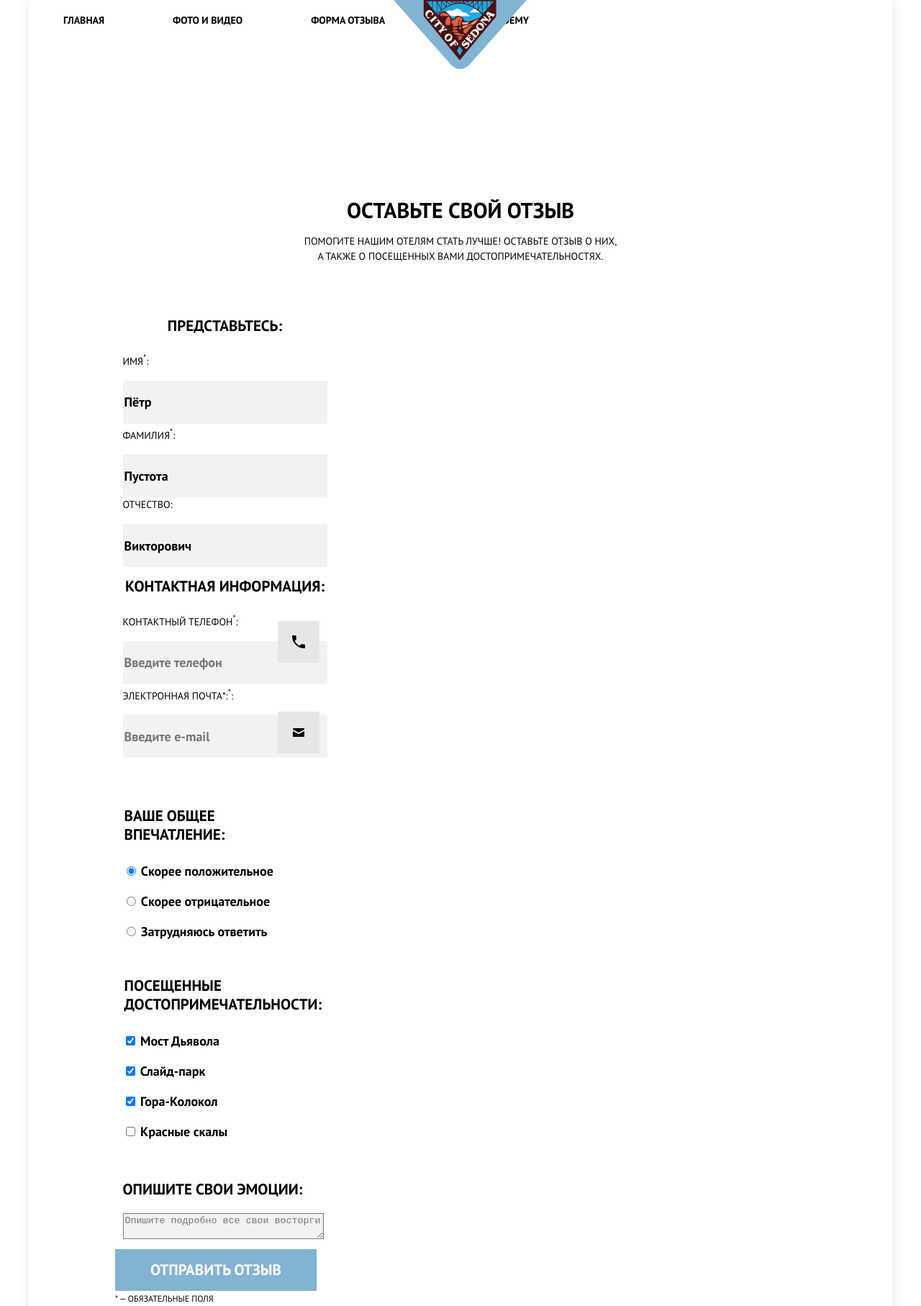
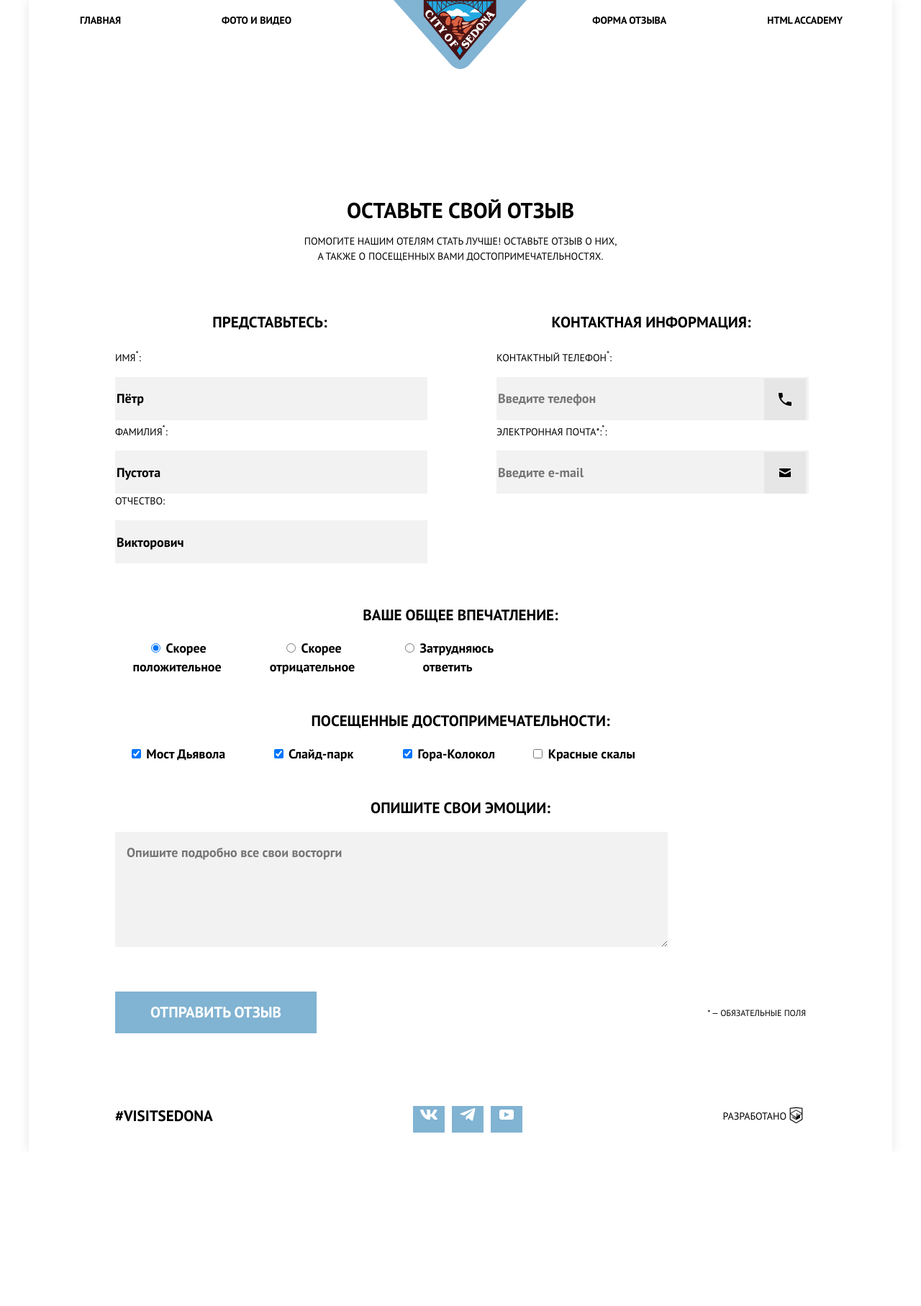
Before and after one commit to htmlacademy-adaptive/2078305-sedona-28, a website: page source/form.html in a window 1280 px wide. Shown: the top 1815 px of the page at 72% size. After the commit the page ends 1601 px from the top, so only its background shows below. Drawn offline with nearby package versions, Linux system fonts and the light colour scheme; files that its build step writes are made by us from their sources.

Commit message:
завершает мелкие сетки

```diff
--- a/source/form.html
+++ b/source/form.html
@@ -18,9 +18,9 @@
         <button class="main-nav__toggle" type="button">
           <span class="visually-hidden">открыть меню</span>
           <svg width="23" height="22" viewBox="0 0 23 22" fill="currentColor" xmlns="http://www.w3.org/2000/svg">
-            <path d="M22.9 0H0V4H22.9V0Z" fill="#81B3D2"/>
-            <path d="M22.9 9H0V13H22.9V9Z" fill="#81B3D2"/>
-            <path d="M22.9 18H0V22H22.9V18Z" fill="#81B3D2"/>
+            <path d="M22.9 0H0V4H22.9V0Z" fill="#81B3D2" />
+            <path d="M22.9 9H0V13H22.9V9Z" fill="#81B3D2" />
+            <path d="M22.9 18H0V22H22.9V18Z" fill="#81B3D2" />
           </svg>
         </button>
         <div class="main-nav__wrapper">
@@ -56,8 +56,8 @@
 
 
         <div class="reviews">
+          <form class="reviews__form form" action="https://echo.htmlacademy.ru" method="get">
             <div class="reviews__personal-dates">
-            <form class="reviews__form form" action="https://echo.htmlacademy.ru" method="get">
               <fieldset class="form-content form-content--name">
                 <h2 class="form-content__title">Представьтесь:</h2>
                 <p class="form-content__personal-dates">
@@ -148,16 +148,17 @@
               </ul>
             </fieldset>
 
-          <fieldset class="form-content">
+            <fieldset class="form-content form-content--emotions">
               <h2 class="form-content__title">Опишите свои эмоции:</h2>
               <label class="form-content__content" for="feedback">
                 <textarea class="form-content__field--area" placeholder="Опишите подробно все свои восторги "
                   id="feedback" name="feedback"></textarea>
               </label>
             </fieldset>
-
+            <div class="reviews__send">
             <button class="reviews__button button" type="get">Отправить отзыв</button>
-          <span class="form-content__legend">* — обязательные поля</span>
+            <span class="reviews__legend">* — обязательные поля</span>
+          </div>
           </form>
         </div>
       </div>
@@ -175,11 +176,13 @@
               <a class="social__link social__link--vkontakte" href="#">
                 <svg width="24" height="24" viewBox="0 0 24 24" fill="none" xmlns="http://www.w3.org/2000/svg">
                   <g clip-path="url(#clip0_29549_1753)">
-                  <path fill-rule="evenodd" clip-rule="evenodd" d="M23.45 5.948C23.616 5.402 23.45 5 22.655 5H20.03C19.362 5 19.054 5.347 18.887 5.73C18.887 5.73 17.552 8.926 15.661 11.002C15.049 11.604 14.771 11.795 14.437 11.795C14.27 11.795 14.019 11.604 14.019 11.057V5.948C14.019 5.292 13.835 5 13.279 5H9.151C8.734 5 8.483 5.304 8.483 5.593C8.483 6.214 9.429 6.358 9.526 8.106V11.904C9.526 12.737 9.373 12.888 9.039 12.888C8.149 12.888 5.984 9.677 4.699 6.003C4.45 5.288 4.198 5 3.527 5H0.9C0.15 5 0 5.347 0 5.73C0 6.412 0.89 9.8 4.145 14.281C6.315 17.341 9.37 19 12.153 19C13.822 19 14.028 18.632 14.028 17.997V15.684C14.028 14.947 14.186 14.8 14.715 14.8C15.105 14.8 15.772 14.992 17.33 16.467C19.11 18.216 19.403 19 20.405 19H23.03C23.78 19 24.156 18.632 23.94 17.904C23.702 17.18 22.852 16.129 21.725 14.882C21.113 14.172 20.195 13.407 19.916 13.024C19.527 12.533 19.638 12.314 19.916 11.877C19.916 11.877 23.116 7.451 23.449 5.948H23.45Z" fill="white"/>
+                    <path fill-rule="evenodd" clip-rule="evenodd"
+                      d="M23.45 5.948C23.616 5.402 23.45 5 22.655 5H20.03C19.362 5 19.054 5.347 18.887 5.73C18.887 5.73 17.552 8.926 15.661 11.002C15.049 11.604 14.771 11.795 14.437 11.795C14.27 11.795 14.019 11.604 14.019 11.057V5.948C14.019 5.292 13.835 5 13.279 5H9.151C8.734 5 8.483 5.304 8.483 5.593C8.483 6.214 9.429 6.358 9.526 8.106V11.904C9.526 12.737 9.373 12.888 9.039 12.888C8.149 12.888 5.984 9.677 4.699 6.003C4.45 5.288 4.198 5 3.527 5H0.9C0.15 5 0 5.347 0 5.73C0 6.412 0.89 9.8 4.145 14.281C6.315 17.341 9.37 19 12.153 19C13.822 19 14.028 18.632 14.028 17.997V15.684C14.028 14.947 14.186 14.8 14.715 14.8C15.105 14.8 15.772 14.992 17.33 16.467C19.11 18.216 19.403 19 20.405 19H23.03C23.78 19 24.156 18.632 23.94 17.904C23.702 17.18 22.852 16.129 21.725 14.882C21.113 14.172 20.195 13.407 19.916 13.024C19.527 12.533 19.638 12.314 19.916 11.877C19.916 11.877 23.116 7.451 23.449 5.948H23.45Z"
+                      fill="white" />
                   </g>
                   <defs>
                     <clipPath id="clip0_29549_1753">
-                  <rect width="24" height="24" fill="white"/>
+                      <rect width="24" height="24" fill="white" />
                     </clipPath>
                   </defs>
                 </svg>
@@ -189,14 +192,18 @@
             <li class="social__item">
               <a class="social__link social__link--telegram" href="#">
                 <svg width="24" height="24" viewBox="0 0 24 24" fill="none" xmlns="http://www.w3.org/2000/svg">
-                  <path d="M22.4393 4.62225L19.2705 19.566C19.0313 20.6205 18.408 20.883 17.5223 20.3865L12.6938 16.8285L10.3643 19.0695C10.1063 19.3275 9.89102 19.5428 9.39377 19.5428L9.74102 14.6258L18.6893 6.54C19.0785 6.1935 18.6045 6.00075 18.0848 6.348L7.02227 13.314L2.25977 11.823C1.22402 11.4998 1.20527 10.7873 2.47577 10.29L21.1035 3.11325C21.966 2.79 22.7205 3.30525 22.4393 4.623V4.62225Z" fill="white"/>
+                  <path
+                    d="M22.4393 4.62225L19.2705 19.566C19.0313 20.6205 18.408 20.883 17.5223 20.3865L12.6938 16.8285L10.3643 19.0695C10.1063 19.3275 9.89102 19.5428 9.39377 19.5428L9.74102 14.6258L18.6893 6.54C19.0785 6.1935 18.6045 6.00075 18.0848 6.348L7.02227 13.314L2.25977 11.823C1.22402 11.4998 1.20527 10.7873 2.47577 10.29L21.1035 3.11325C21.966 2.79 22.7205 3.30525 22.4393 4.623V4.62225Z"
+                    fill="white" />
                 </svg>
                 <span class="visually-hidden">Telegram</span></a>
             </li>
             <li class="social__item">
               <a class="social__link social__link--youtube" href="#">
                 <svg width="24" height="24" viewBox="0 0 24 24" fill="none" xmlns="http://www.w3.org/2000/svg">
-                  <path d="M19.1813 5H4.81331C3.30618 5 2 6.3 2 7.8V16.1C2 17.7 3.30618 19 4.81331 19H19.1813C20.7889 19 21.9946 17.7 21.9946 16.2V7.8C22.095 6.3 20.7889 5 19.1813 5ZM9.03326 15.4V8.6L15.8656 12L9.03326 15.4Z" fill="white"/>
+                  <path
+                    d="M19.1813 5H4.81331C3.30618 5 2 6.3 2 7.8V16.1C2 17.7 3.30618 19 4.81331 19H19.1813C20.7889 19 21.9946 17.7 21.9946 16.2V7.8C22.095 6.3 20.7889 5 19.1813 5ZM9.03326 15.4V8.6L15.8656 12L9.03326 15.4Z"
+                    fill="white" />
                 </svg>
                 <span class="visually-hidden">Youtube</span></a>
             </li>
--- a/source/less/blocks/copyright.less
+++ b/source/less/blocks/copyright.less
@@ -3,6 +3,7 @@
   flex-direction: row;
   flex-wrap: wrap;
   justify-content: center;
+  align-items: center;
 
 
 }
@@ -17,7 +18,7 @@
 }
 
 .copyright__link {
-  width: 28px;
+
   height: 35px;
   color: #000000;
 
--- a/source/less/blocks/field.less
+++ b/source/less/blocks/field.less
@@ -4,11 +4,12 @@
 
 .field__icon {
   position: absolute;
-  left: 226px;
-  bottom: 15px;
+  right: 0;
+  bottom: 0;
 
   &--call {
-    top: 66px;
+   right: 0;
+   bottom: 0;
   }
 
 }
--- a/source/less/blocks/form-content.less
+++ b/source/less/blocks/form-content.less
@@ -7,6 +7,7 @@
   font-weight: 400;
   border: none;
   margin: 0;
+  padding: 0;
 
   &--impression {
     padding-bottom: 49px;
@@ -19,30 +20,12 @@
 
 }
 
-@media (min-width: @tablet-width) {
-  .form-content {
-  &--name {
-
-  }
-
-  &--contacts {
-
-  }
-}
-}
-
 .form-content__title {
   .font-title;
   text-transform: uppercase;
   margin: auto;
   padding-bottom: 20px;
-
-  @media (min-width: @tablet-width) {
-    font-size: 21px;
-    line-height: 26px;
-    margin: 0;
-  }
-
+  text-align: center;
 }
 
 .form-content__list {
@@ -52,12 +35,8 @@
   list-style-type: none;
   padding: 0;
   margin: 0;
+}
 
-  @media (min-width: @tablet-width) {
-    display: grid;
-
-  }
-}
 
 .form-content__item {
   font-size: 18px;
@@ -73,10 +52,10 @@
   text-align: start;
   margin: 0;
   gap: 16px;
+  position: relative;
 }
 
 .form-content__field {
-  position: relative;
   font-family: @main-font;
   font-weight: 700;
   font-size: 18px;
@@ -88,14 +67,102 @@
   border: none;
 
   &--area {
+    font-family: @main-font;
+    font-size: 18px;
+    line-height: 26px;
+    font-weight: 700;
+    color: rgba(0, 0, 0, 0.3);
     width: 279px;
+    height: 150px;
     box-sizing: border-box;
     background-color: #f2f2f2;
+    border: none;
+    margin-bottom: 56px;
+    padding: 16px;
   }
 }
 
-.form-content__legend {
-  font-size: 12px;
-  line-height: 21px;
-  text-align: left;
+
+
+@media (min-width: @tablet-width) {
+  .form-content {
+    margin: 0;
+
+    &--name {
+
+    }
+
+    &--contacts {
+
+    }
+
+    &--impression {
+
+    }
+  }
 }
+
+@media (min-width: @tablet-width) {
+  .form-content__title {
+    font-size: 21px;
+    line-height: 26px;
+    margin: 0;
+    text-align: center;
+  }
+
+  .form-content__list {
+    display: flex;
+    flex-wrap: wrap;
+    flex-direction: row;
+    gap: 16px;
+
+  }
+  .form-content__item  {
+    width: 280px;
+    text-align: center;
+  }
+
+  .form-content__field  {
+
+    &--area {
+      width: 648px;
+      height: 160px;
+    }
+
+    .form-content__legend {
+      text-align: left;
+}
+}
+}
+
+@media (min-width: @desktop-width) {
+  .form-content {
+
+    &--emotions {
+
+    }
+
+
+    &--name {
+      width: 430px;
+    }
+
+    &--contacts {
+      width: 430px;
+    }
+
+  }
+
+  .form-content__item {
+    width: 172px;
+  }
+
+  .form-content__field  {
+    width: 100%;
+
+    &--area {
+      width: 768px;
+    }
+  }
+
+}
--- a/source/less/blocks/hashtag-sedona.less
+++ b/source/less/blocks/hashtag-sedona.less
@@ -6,4 +6,9 @@
   text-transform: uppercase;
   text-align: center;
   margin-bottom: 30px;
+
+
+@media (min-width: @tablet-width) {
+  margin: 0;
 }
+}
--- a/source/less/blocks/main-footer.less
+++ b/source/less/blocks/main-footer.less
@@ -11,6 +11,9 @@
   @media (min-width: @tablet-width) {
     display: flex;
     justify-content: space-between;
+    align-items: center;
+    padding-right: 120px;
+    padding-left: 120px;
   }
 
 }
@@ -18,6 +21,10 @@
 .main-footer__social {
   margin-bottom: 30px;
 
+  @media (min-width: @tablet-width) {
+    margin: 0;
+  }
+
 }
 
 .main-footer__copyright {
--- a/source/less/blocks/main-header.less
+++ b/source/less/blocks/main-header.less
@@ -15,7 +15,10 @@
 
   @media (min-width: @tablet-width) {
     position: absolute;
-    margin-left: 291px;
+    left: 0;
+    right: 0;
+    margin: auto;
+    width: 185px;
 
 
   }
--- a/source/less/blocks/reasons-item.less
+++ b/source/less/blocks/reasons-item.less
@@ -23,30 +23,49 @@
 
 }
 
+&--image {
+  display: flex;
+}
+
 &--home {
   background-image: url("../img/main-grafic/icon-home.svg");
   background-repeat: no-repeat;
-  background-position: 22px 31px;
-  padding-left: 65px;
-  padding-bottom: 25px;
-  padding-top: 31px;
+  background-position: top 15px left 18px;
+  padding: 23px 18px 0px 65px;
 
+  @media (min-width: @tablet-width) {
+    padding: 158px 33px 60px 33px;
+    text-align: center;
+    background-position: top 35% left 50%;
+  }
 }
 
 &--food {
   background-image: url("../img/main-grafic/icon-burger.svg");
   background-repeat: no-repeat;
-  background-position: 22px -2px;
-  padding-left: 65px;
-  padding-bottom: 25px;
+  background-position: top 15px left 18px;
+  padding: 25px 18px 0px 65px;
+
+  @media (min-width: @tablet-width) {
+    padding: 158px 33px 60px 33px;
+    text-align: center;
+    background-position: top 35% left 50%;
+  }
+
 }
+
 
 &--souvenirs {
   background-image: url(../img/main-grafic/icon-souvenirs.svg);
   background-repeat: no-repeat;
-  background-position: 22px -2px;
-  padding-left: 65px;
-  padding-bottom: 49px;
+  background-position: top 15px left 18px;
+  padding: 25px 18px 49px 65px;
+
+  @media (min-width: @tablet-width) {
+    padding: 158px 33px 60px 33px;
+    text-align: center;
+    background-position: top 35% left 50%;
+  }
 }
 
 &--select {
@@ -61,10 +80,8 @@
 }
 
   &--image {
-
     @media (min-width: @tablet-width) {
       width: 66%;
-
 
     }
   }
@@ -77,7 +94,7 @@
   font-size: 18px;
   line-height: 26px;
   text-transform: uppercase;
-  margin: 0;
+  margin-top: 0;
 
   &--accent {
     text-align: center;
@@ -98,5 +115,6 @@
 }
 
 .reasons-item__description {
-  margin: 0;
+  margin-bottom: 0;
+  margin-top: 17px;
 }
--- a/source/less/blocks/reviews.less
+++ b/source/less/blocks/reviews.less
@@ -2,16 +2,26 @@
   background-color: @main-color;
   font-family: @main-font;
   font-weight: 400;
-  width: 280px;
+
+  @media (min-width: @tablet-width) {
+
+  }
 }
 
 .reviews__personal-dates {
   margin-bottom: 59px;
   text-align: center;
 
+  @media (min-width: @tablet-width) {
+    display: flex;
+    flex-direction: row;
+    flex-wrap: wrap;
+    width: 648px;
+    justify-content: space-between;
+  }
+
   @media (min-width: @desktop-width) {
-    display: flex;
-    flex-wrap: wrap;
+    width: 960px;
   }
 }
 
@@ -25,17 +35,20 @@
 }
 
 
-.reviews__form {
+.reviews__form {}
+
+.reviews__legend {
+  font-size: 12px;
+  line-height: 21px;
+}
+
 @media (min-width: @tablet-width) {
-display: flex;
-flex-direction: row;
-flex-wrap: wrap;
-width: 648px;
+.reviews__send {
+  display: flex;
+  flex-wrap: wrap;
+  justify-content: space-between;
+  align-items: center;
+  margin-bottom: 64px;
 
 }
-
-@media (min-width: @desktop-width) {
-  width: 960px;
 }
-
-}
--- a/source/less/blocks/site-list.less
+++ b/source/less/blocks/site-list.less
@@ -2,9 +2,10 @@
   font-weight: 700;
 
   @media (min-width: @tablet-width) {
+    font-size: 14px;
+    line-height: 21px;
     display: flex;
     flex-wrap: wrap;
-    width: 768px;
     margin: 0;
   }
 }
@@ -30,9 +31,17 @@
 
 .site-list__item {
 
+  @media (min-width: @tablet-width) {
+    padding: 18px 27px 17px 30px;
+  }
 
-  @media (min-width: @tablet-width) {
-    padding: 18px 47px 17px 48px;
-
+  @media (min-width: @desktop-width) {
+    padding: 18px 69px 17px 71px;
   }
 }
+
+@media (min-width: @tablet-width) {
+  .site-list__item:nth-child(2) {
+    margin-right: auto;
+  }
+}
--- a/source/less/blocks/social.less
+++ b/source/less/blocks/social.less
@@ -1,6 +1,10 @@
 .social {
   background-color: @main-color;
   margin-bottom: 30px;
+
+  @media (min-width: @tablet-width) {
+    margin: 0;
+  }
 
 }
 
@@ -21,9 +25,14 @@
   }
 }
 
-.social__item {
+.social__link {
 width: 48px;
 height: 48px;
 background-color: @elements-color;
-gap: 10px;
+padding: 10px;
+
 }
+
+.social__icon {
+
+}
--- a/source/less/blocks/welcome-picture.less
+++ b/source/less/blocks/welcome-picture.less
@@ -25,3 +25,15 @@
   }
 
 }
+
+@media (min-width: @tablet-width) {
+  .welcome-picture {
+  width: 768px;
+  }
+}
+
+@media (min-width: @desktop-width) {
+  .welcome-picture {
+  width: 1200px;
+  }
+}
```
Also changed, not shown: source/index.html (+3 -3 lines). Lines whose indentation alone changed are shown as unchanged.
